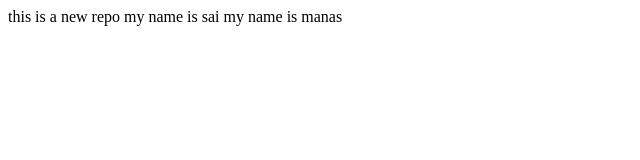
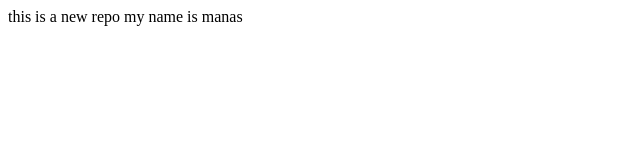
Before and after one commit to manaswinidoma/localrepo, a plain HTML site: page index.html in a window 1280 px wide. Shown: the whole page, without its empty margins (0-640 px from the left). Drawn offline with Linux system fonts and the light colour scheme.

Commit message:
just manas

```diff
--- a/index.html
+++ b/index.html
@@ -1,3 +1,2 @@
 <pr>this is a new repo</pr>
-<pr>my name is sai</pr>
 <pr>my name is manas</pr>
```
